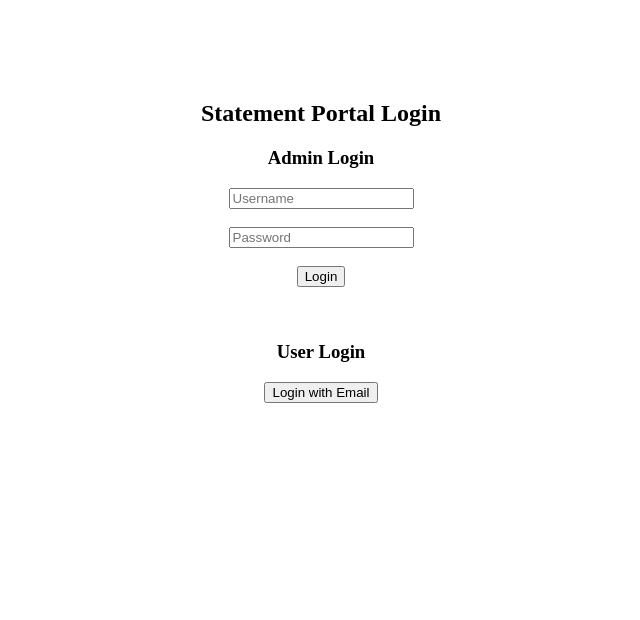
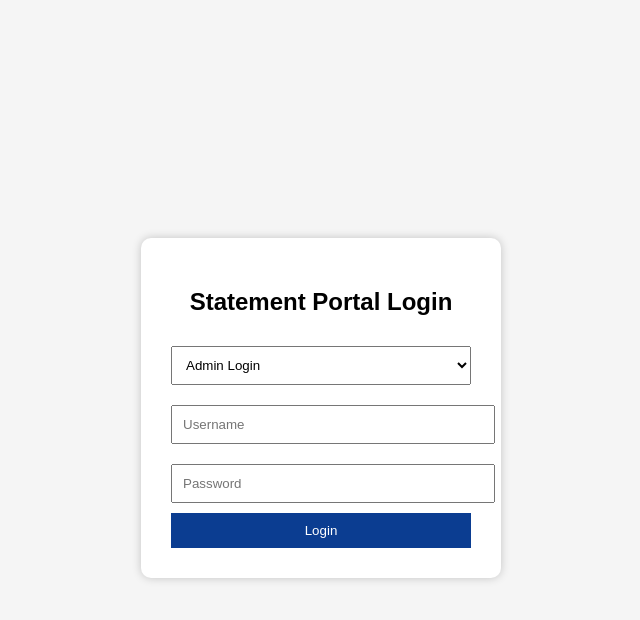
Before and after one commit to linuxmetadata/statementportal, a website: page public/login.html in a window 1280 px wide. Shown: the whole page, without its empty margins (319-959 px from the left). Drawn offline with Linux system fonts and the light colour scheme.

Commit message:
Login Updated Visual

```diff
--- a/public/login.html
+++ b/public/login.html
@@ -1,51 +1,106 @@
 <!DOCTYPE html>
 <html>
 <head>
-  <title>Login</title>
+  <title>Statement Portal Login</title>
+  <style>
+    body {
+      font-family: Arial;
+      background: #f5f5f5;
+      display:flex;
+      justify-content:center;
+      align-items:center;
+      height:100vh;
+    }
+
+    .box {
+      background:white;
+      padding:30px;
+      border-radius:10px;
+      width:300px;
+      text-align:center;
+      box-shadow:0 0 10px rgba(0,0,0,0.2);
+    }
+
+    select, input {
+      width:100%;
+      padding:10px;
+      margin:10px 0;
+    }
+
+    button {
+      width:100%;
+      padding:10px;
+      background:#0b3d91;
+      color:white;
+      border:none;
+      cursor:pointer;
+    }
+
+    .google-btn {
+      background:#db4437;
+    }
+  </style>
 </head>
 
-<body style="text-align:center; margin-top:100px;">
+<body>
 
-<h2>Statement Portal Login</h2>
+<div class="box">
+  <h2>Statement Portal Login</h2>
 
-<!-- ADMIN LOGIN -->
-<div>
-  <h3>Admin Login</h3>
-  <input id="username" placeholder="Username"><br><br>
-  <input id="password" type="password" placeholder="Password"><br><br>
-  <button onclick="adminLogin()">Login</button>
-</div>
+  <select id="mode" onchange="toggleMode()">
+    <option value="admin">Admin Login</option>
+    <option value="user">User Login</option>
+  </select>
 
-<br><br>
+  <!-- ADMIN -->
+  <div id="adminBox">
+    <input id="username" placeholder="Username">
+    <input id="password" type="password" placeholder="Password">
+    <button onclick="adminLogin()">Login</button>
+  </div>
 
-<!-- USER LOGIN -->
-<div>
-  <h3>User Login</h3>
-  <button onclick="googleLogin()">Login with Email</button>
+  <!-- USER -->
+  <div id="userBox" style="display:none;">
+    <button class="google-btn" onclick="googleLogin()">
+      Login with Google
+    </button>
+  </div>
 </div>
 
 <script>
+function toggleMode() {
+  const mode = document.getElementById('mode').value;
+
+  document.getElementById('adminBox').style.display =
+    mode === 'admin' ? 'block' : 'none';
+
+  document.getElementById('userBox').style.display =
+    mode === 'user' ? 'block' : 'none';
+}
+
+// ADMIN LOGIN
 async function adminLogin() {
+  const username = document.getElementById('username').value;
+  const password = document.getElementById('password').value;
+
   const res = await fetch('/login', {
     method:'POST',
     headers:{'Content-Type':'application/json'},
-    body: JSON.stringify({
-      username: document.getElementById('username').value,
-      password: document.getElementById('password').value
-    })
+    body: JSON.stringify({ username, password })
   });
 
-  const result = await res.json();
+  const data = await res.json();
 
-  if (result.status === 'success') {
-    location.href = '/dashboard.html';
+  if (data.status === 'success') {
+    window.location = '/dashboard.html';
   } else {
-    alert(result.msg);
+    alert('Invalid Login');
   }
 }
 
+// GOOGLE LOGIN
 function googleLogin() {
-  window.location.href = '/auth';
+  window.location = '/auth';
 }
 </script>
 
```
Also changed, not shown: server.js (+40 -73 lines).
